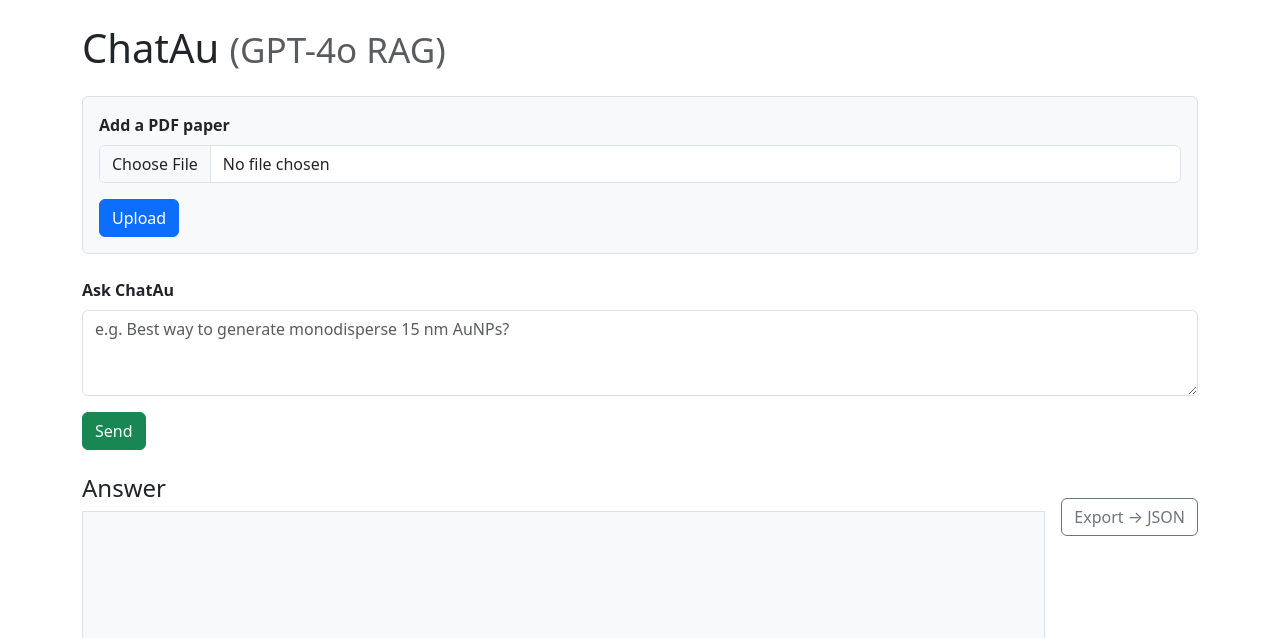
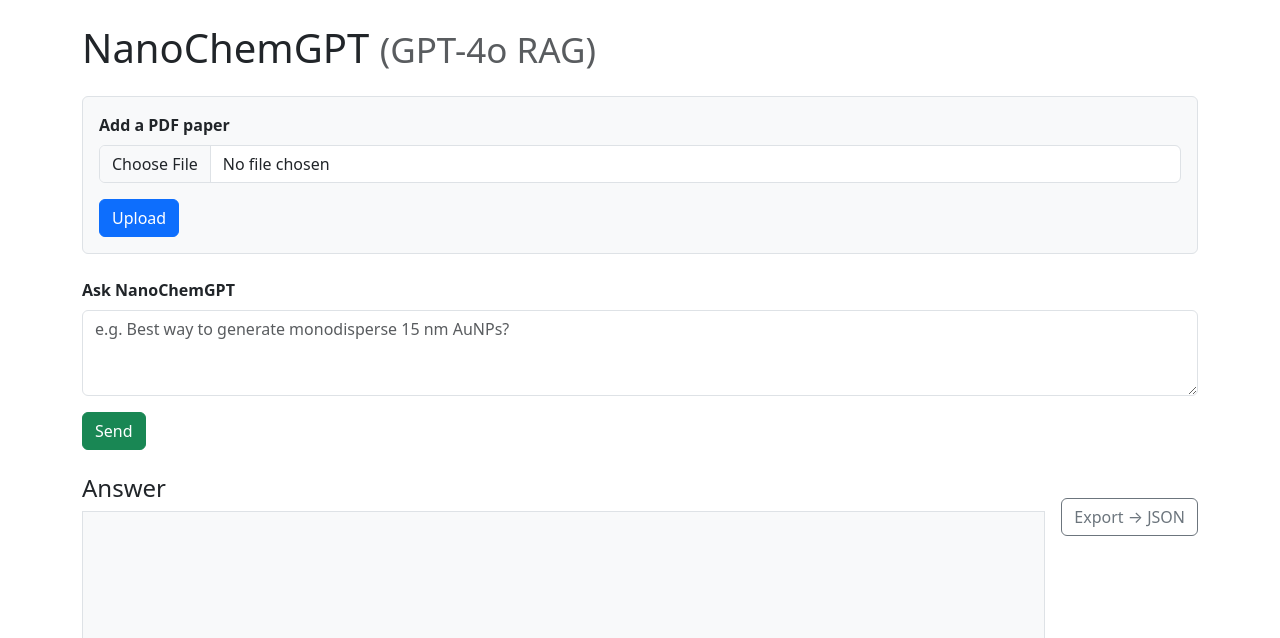
Before and after one commit to imraanykhan/ChatAuNP2, a Flask app: page / in a window 1280 px wide. Shown: the top 638 px of the page. Run offline with Flask 3, Linux system fonts and the light colour scheme; parts of the project's set-up code (start-up, migrations or seed data) failed here and were passed over.

Commit message:
Update index.html

```diff
--- a/templates/index.html
+++ b/templates/index.html
@@ -3,11 +3,11 @@
 <head>
   <meta charset="utf-8" />
   <meta name="viewport" content="width=device-width, initial-scale=1" />
-  <title>ChatAu v1.1</title>
+  <title>NanoChemGPT</title>
   <link href="https://cdn.jsdelivr.net/npm/bootstrap@5.3.3/dist/css/bootstrap.min.css" rel="stylesheet"/>
 </head>
 <body class="container py-4">
-  <h1 class="mb-4">ChatAu <small class="text-muted fw-light">(GPT-4o RAG)</small></h1>
+  <h1 class="mb-4">NanoChemGPT <small class="text-muted fw-light">(GPT-4o RAG)</small></h1>
 
   <!-- PDF upload -->
   <form id="uploadForm" action="/upload" method="post" enctype="multipart/form-data" class="mb-4 p-3 border rounded bg-light">
@@ -21,7 +21,7 @@
 
   <!-- Question input -->
   <div class="mb-3">
-    <label for="question" class="form-label fw-semibold">Ask ChatAu</label>
+    <label for="question" class="form-label fw-semibold">Ask NanoChemGPT</label>
     <textarea id="question" class="form-control" rows="3" placeholder="e.g. Best way to generate monodisperse 15 nm AuNPs?"></textarea>
   </div>
   <button id="sendBtn" class="btn btn-success mb-4">Send</button>
```
